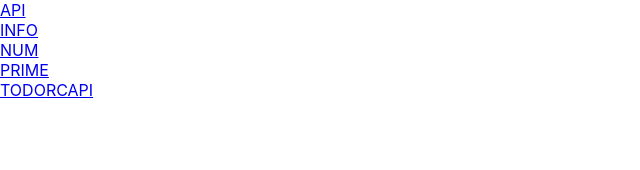
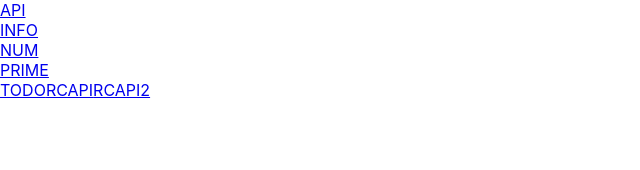
Before and after one commit to Pannaga2K/Reactjs, a React (Create React App) app in the folder Function_Component/excersize/: page / in a window 1280 px wide. Shown: the top 170 px of the page, without its empty margins (0-640 px from the left). Built offline with nearby package versions, Linux system fonts and the light colour scheme.

Commit message:
refactor App.js

```diff
--- a/Function_Component/excersize/package.json
+++ b/Function_Component/excersize/package.json
@@ -7,11 +7,12 @@
     "@testing-library/react": "^9.5.0",
     "@testing-library/user-event": "^7.2.1",
     "axios": "^0.19.2",
+    "bootstrap": "^4.5.2",
     "react": "^16.13.1",
     "react-dom": "^16.13.1",
     "react-hook-form": "^6.3.3",
     "react-router-dom": "^5.2.0",
-    "react-scripts": "3.4.1"
+    "react-scripts": "^3.4.3"
   },
   "scripts": {
     "start": "react-scripts start",
--- a/Function_Component/excersize/src/App.js
+++ b/Function_Component/excersize/src/App.js
@@ -4,8 +4,6 @@ import {BrowserRouter as Router, Switch, Link, Route} from "react-router-dom";
 import Info from "./E1/Info";
 import Num from "./E1/Num";
 import Prime from "./E1/Prime";
-// import Todo from "./E1/Todo";
-import API from "./E1/API";
 import RCAPI from "./E2/RCAPI1";
 
 function App() {
@@ -34,10 +32,6 @@ function App() {
               <Link to="/todo">TODO</Link><br/>
               <Link to="/num">NUM</Link>
           </Route>
-          <Route path="/api">
-              <API/>
-          </Route>
-
           <Route path="/">
             <Link to="/api">API</Link><br/>
             <Link to="/info">INFO</Link><br/>
@@ -45,6 +39,7 @@ function App() {
             <Link to="/prime">PRIME</Link><br/>
             <Link to="/todo">TODO</Link>
             <Link to="/rcapi">RCAPI</Link>
+            <Link to="/rcapi2">RCAPI2</Link>
           </Route>
         </Switch>
       </div>
--- a/Function_Component/excersize/src/E2/Forms.js
+++ b/Function_Component/excersize/src/E2/Forms.js
@@ -11,11 +11,8 @@ function Forms() {
         username: data.username,
         password: data.password
       });
-      // dispatch({
-      //   type: "SET_PASSWORD",
-      // });
+
     }
-    // var user = <h1>___.{username}.___</h1>;
     return (
       <div>
         <form onSubmit={handleSubmit(onSubmit)}>
```
Also changed, not shown: 1 other file (tests, documents, lock files or other folders).
